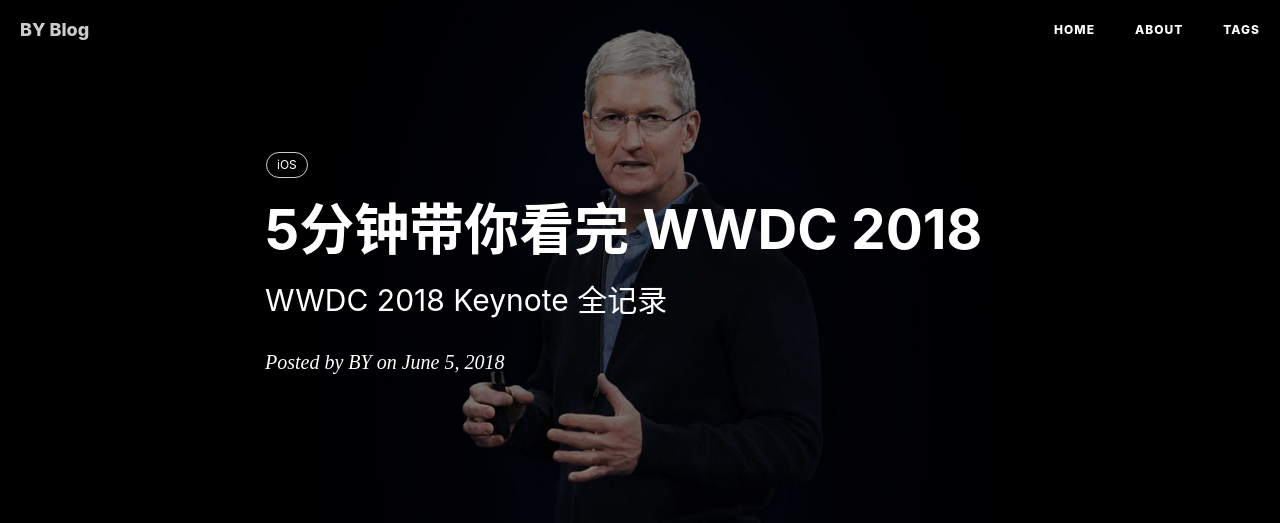
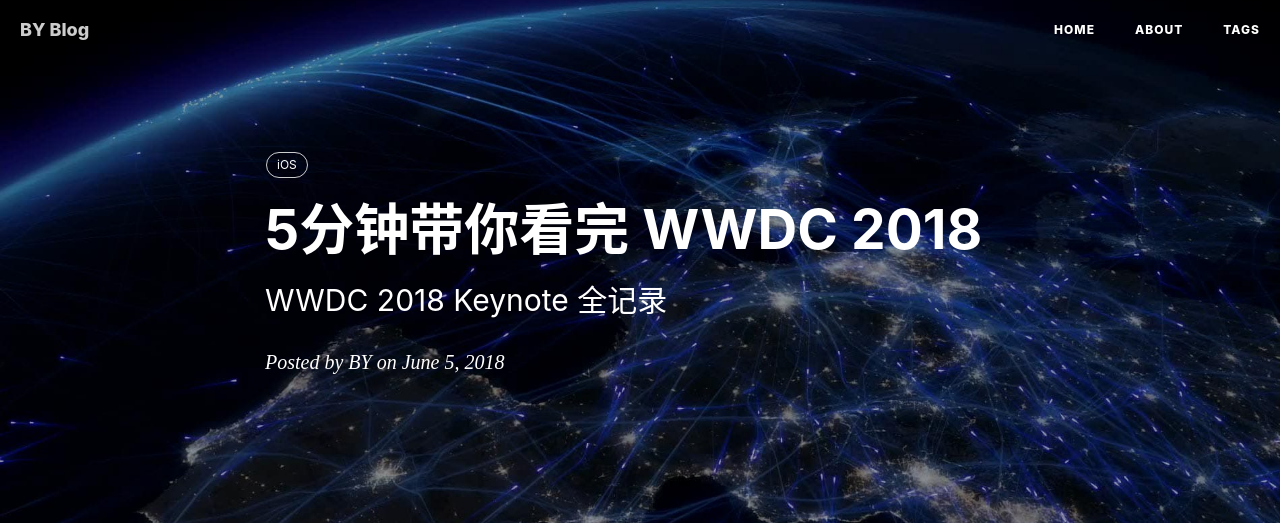
Before and after one commit to lixiang-share/jiuguang-blob, a Jekyll site: the page built from _posts/2018-06-05-5分钟带你看完-WWDC-2018.md, in a window 1280 px wide. Shown: the top 523 px of the page. Built offline with Jekyll 4.4.1, drawn with Linux system fonts in a browser that asks for light colours; nearby versions of some CDN libraries; comment, search, counter and statistics services are not loaded; grey boxes are pictures that could not be loaded.

Commit message:
test no header-img

```diff
--- a/_posts/2018-06-05-5分钟带你看完-WWDC-2018.md
+++ b/_posts/2018-06-05-5分钟带你看完-WWDC-2018.md
@@ -4,12 +4,11 @@ title:      5分钟带你看完 WWDC 2018
 subtitle:   WWDC 2018 Keynote 全记录
 date:       2018-06-05
 author:     BY
-header-img: img/post-bg-cook.jpg
 catalog: true
 tags:
     - iOS
 ---
-
+<!-- header-img: img/post-bg-cook.jpg -->
 ## 前言
 
 一年一度的 WWDC（苹果全球开发者大会）于北京时间 6月5日 凌晨1点开幕。废话不多说，来看看这次WWDC 都有哪些亮点吧!
```
